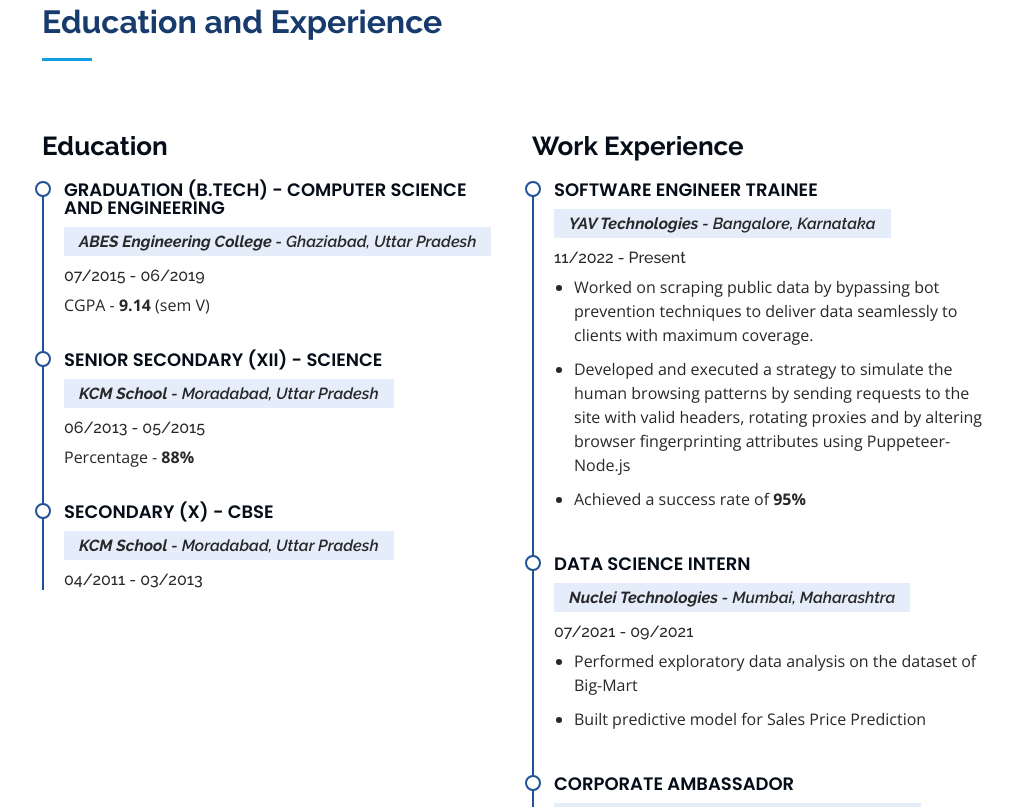
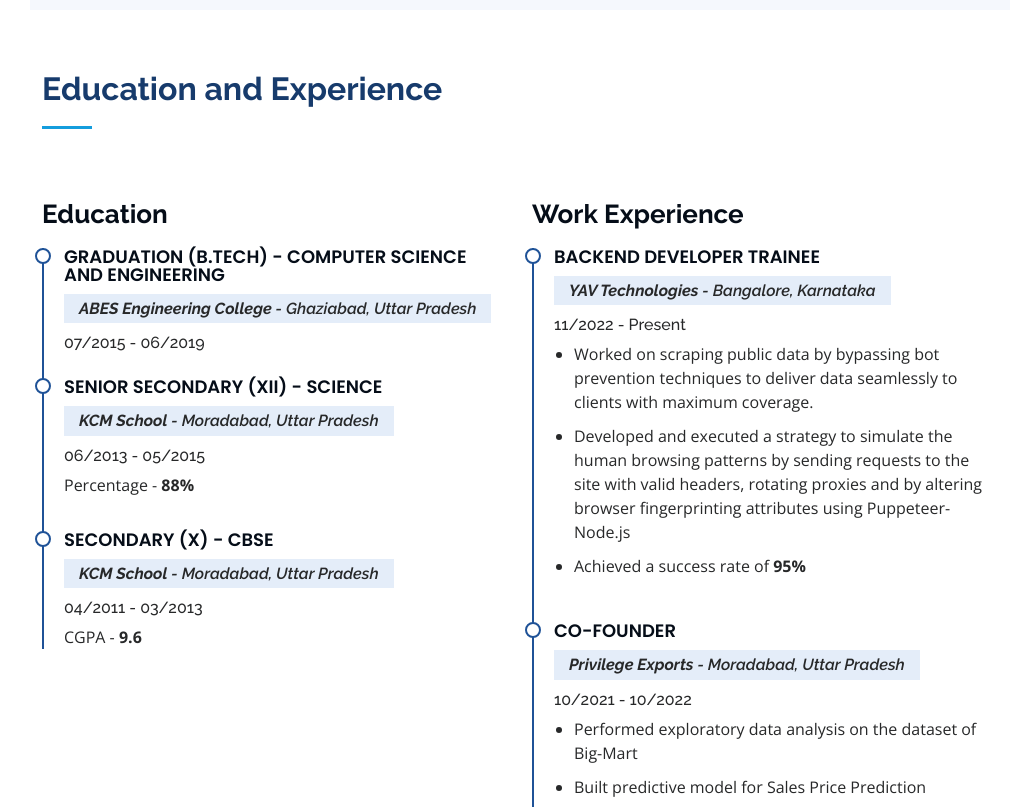
Before and after one commit to rakshitagarwal/rakshitagarwal.github.io, a plain HTML site: page index.html in a window 1280 px wide. Shown: the part 1993-2800 px from the top of the page, without its empty margins (270-1280 px from the left). Drawn offline with nearby package versions, Linux system fonts and the light colour scheme.

Commit message:
changing data2

```diff
--- a/index.html
+++ b/index.html
@@ -58,7 +58,7 @@
           <a href="https://www.linkedin.com/in/rakshitagarwal/" class="linkedin"><i class="bx bxl-linkedin"></i></a>
           <a href="https://github.com/rakshitagarwal" class="github"><i class="bx bxl-github"></i></a>
           <a href="https://wa.me/+919997443874" class="whatsapp"><i class="bx bxl-whatsapp"></i></a>
-          <a href="mailto:rakshitag13@gmail.com" class="gmail"><i class="bx bxl-gmail"></i></a>
+          <a href="mailto:rakshitag13@gmail.com" class="mail"><i class="bx bx-mail-send"></i></a>
 
         </div>
       </div>
@@ -97,7 +97,7 @@
 
         <div class="row">
           <div class="col-lg-4" data-aos="fade-right">
-            <img src="assets/img/profile-img.jpeg" class="img-fluid" alt="">
+            <img src="assets/img/rakshit.jpg" class="img-fluid" alt="">
           </div>
           <div class="col-lg-8 pt-4 pt-lg-0 content" data-aos="fade-left">
             <br>
@@ -294,7 +294,6 @@
               <h4>Graduation (B.Tech) - Computer Science and Engineering</h4>
               <h5><em><strong>ABES Engineering College</strong> - Ghaziabad, Uttar Pradesh</em></h5>
               <h6>07/2015 - 06/2019</h6>
-              <p>CGPA - <strong>9.14</strong> (sem V)</p>
             </div>
 
             <div class="resume-item">
@@ -307,13 +306,14 @@
               <h4>Secondary (X) - CBSE</h4>
               <h5><em><strong>KCM School</strong> - Moradabad, Uttar Pradesh</em></h5>
               <h6>04/2011 - 03/2013</h6>
+              <p>CGPA - <strong>9.6</strong></p>
             </div>
           </div>
           <div class="col-lg-6" data-aos="fade-up" data-aos-delay="100">
             <h3 class="resume-title">Work Experience</h3>
 
             <div class="resume-item">
-              <h4>Software Engineer Trainee</h4>
+              <h4>Backend Developer Trainee</h4>
               <h5><em><strong>YAV Technologies</strong> - Bangalore, Karnataka</em></h5>
               <h6>11/2022 - Present</h6>
 
@@ -325,9 +325,9 @@
             </div>
 
             <div class="resume-item">
-              <h4>Data Science Intern</h4>
-              <h5><em><strong>Nuclei Technologies</strong> - Mumbai, Maharashtra</em></h5>
-              <h6>07/2021 - 09/2021</h6>
+              <h4>Co-Founder</h4>
+              <h5><em><strong>Privilege Exports</strong> - Moradabad, Uttar Pradesh</em></h5>
+              <h6>10/2021 - 10/2022</h6>
 
               <ul>
                 <li>Performed exploratory data analysis on the dataset of Big-Mart</li>
@@ -336,9 +336,9 @@
             </div>
 
             <div class="resume-item">
-              <h4>Corporate Ambassador</h4>
-              <h5><em><strong>IFORTIS WORLDWIDE</strong> - Mumbai, Maharashtra</em></h5>
-              <h6>09/2021 - 10/2021</h6>
+              <h4>Software Engineer Trainee</h4>
+              <h5><em><strong>Capgemini</strong> - Pune, Maharashtra</em></h5>
+              <h6>07/2021 - 10/2021</h6>
 
               <ul>
                 <li>The CA program helped me become a part of the student community and interact with several like-minded people</li>
```
